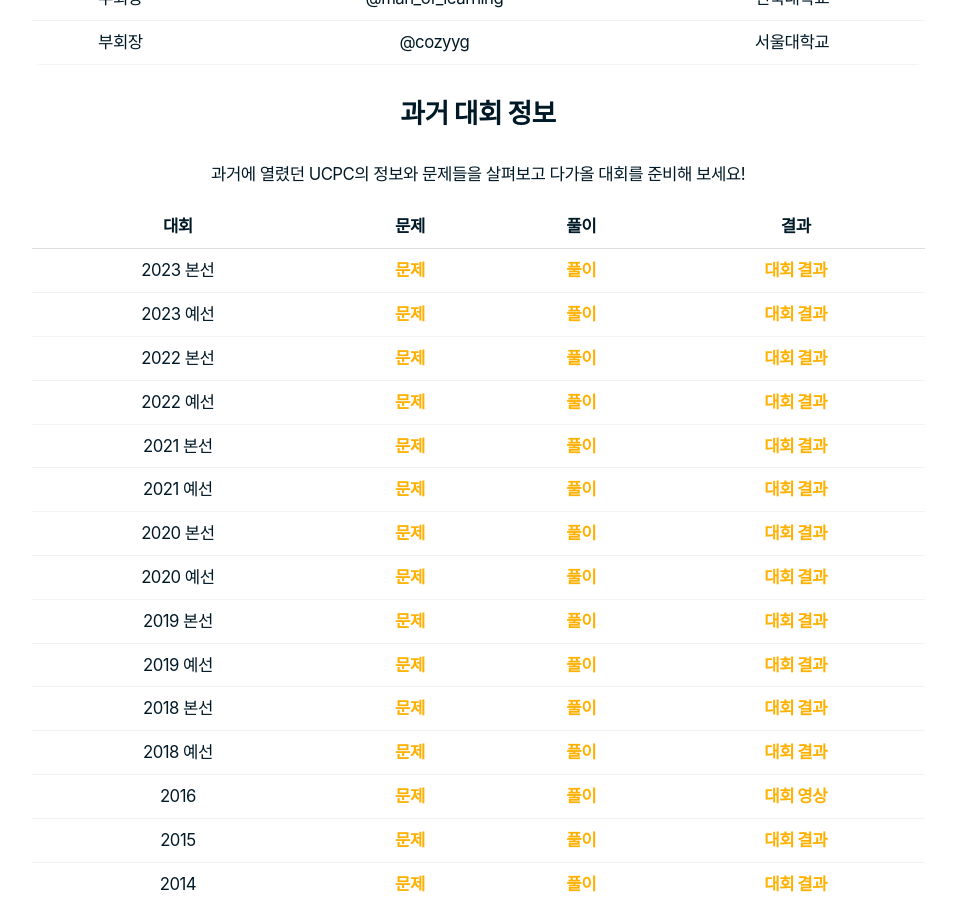
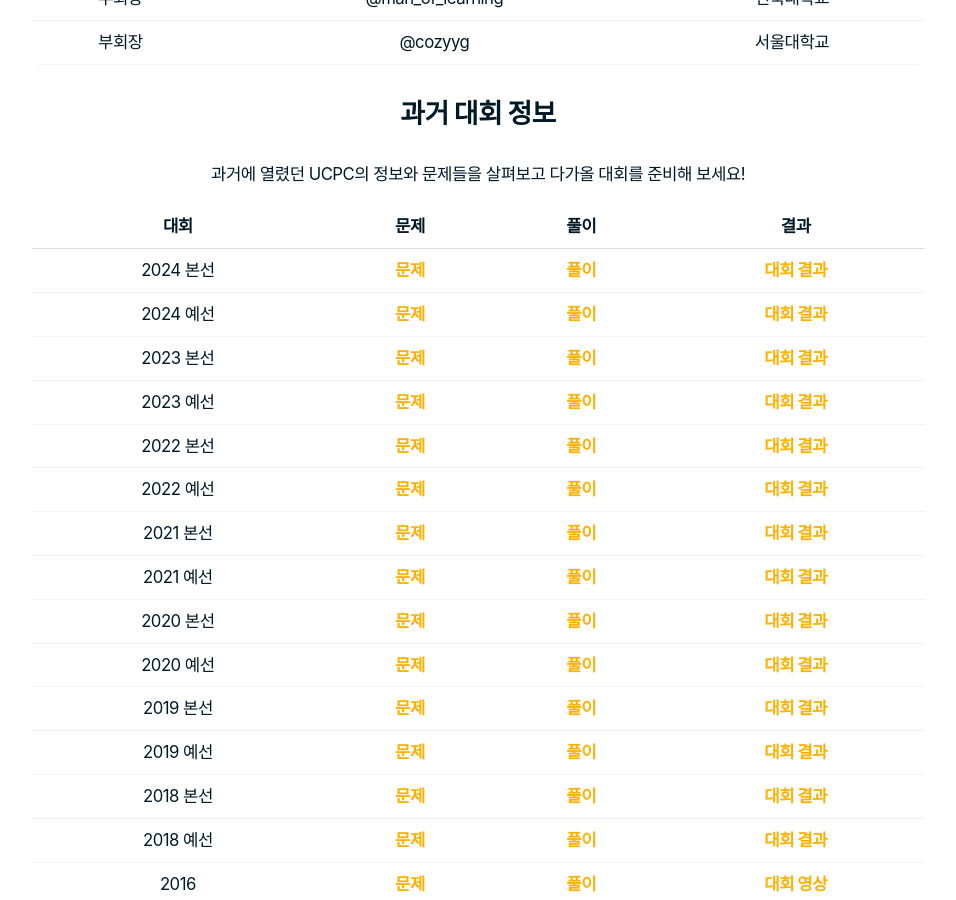
Before and after one commit to ucpcc/main, a Jekyll site: the page built from index.md, in a window 1280 px wide and 900 px high, scrolled down 3293 px. Shown: the whole window, without its empty margins (162-1118 px from the left). Built offline with Jekyll 4.4.1, drawn with Linux system fonts in a browser that asks for light colours; some web fonts are replaced; some of the changed text lies outside the part shown.

Commit message:
2025 홈페이지 업데이트

```diff
--- a/_includes/footer.html
+++ b/_includes/footer.html
@@ -2,16 +2,17 @@
   <div class="contents footer_contents">
     <p>
       <a href="https://www.facebook.com/groups/ucpc.korea">전국 대학생 프로그래밍 대회 동아리 연합</a><br>
-      designs &copy; 2020 &ndash; 2023 <a href="https://shiftpsh.com">shiftpsh.com</a>
+      designs &copy; 2020 &ndash; 2025 <a href="https://shiftpsh.com">shiftpsh.com</a>
     </p>
   </div>
 
   <div style="height: 1rem;"></div>
 
   <div class="contents footer_contents old_sites">
+    <a href="https://2024.ucpc.me"><img style="height: 1.6em;" src="/assets/history/2024.svg" alt="UCPC 2024"></a>
     <a href="https://2023.ucpc.me"><img style="height: 1.6em;" src="/assets/history/2023.svg" alt="UCPC 2023"></a>
     <a href="https://2022.ucpc.me"><img style="height: 1.6em;" src="/assets/history/2022.svg" alt="UCPC 2022"></a>
-    <a href="https://2021.ucpc.me"><img style="height: 1.6em;" src="/assets/history/2021.svg" alt="UCPC 2021"></a>
+    <a href="https://2021.ucpc.me"><img style="height: 1.4em;" src="/assets/history/2021.svg" alt="UCPC 2021"></a>
     <a href="https://2020.ucpc.me"><img style="height: 1.4em;" src="/assets/history/2020.svg" alt="UCPC 2020"></a>
     <a href="https://2019.ucpc.me"><img style="height: 1em;" src="/assets/history/2019.svg" alt="UCPC 2019"></a>
   </div>
--- a/_includes/header.html
+++ b/_includes/header.html
@@ -6,7 +6,7 @@
   </div>
   <div style="height: 2rem;"></div>
   <div class="main_top_bg">
-    <a href="{{ "/" | relative_url }}"><img class="main_logo" src="{{ "/assets/ucpc2024-logo.svg" | relative_url }}" alt="UCPC 2023"></a>
+    <a href="{{ "/" | relative_url }}"><img class="main_logo" src="{{ "/assets/ucpc2024-logo.svg" | relative_url }}" alt="UCPC 2024"></a>
   </div>
   <div style="height: 1rem;"></div>
   <div>
--- a/index.md
+++ b/index.md
@@ -3,14 +3,14 @@ layout: home
 title: 전국 대학생 프로그래밍 대회 동아리 연합
 ---
 
-## [UCPC 2024 신청하기](https://2024.ucpc.me)
+## [UCPC 2024 신청하기](https://2024.ucpc.me){:target="_blank"}
 
 ## 공지
-- (2024-03-25) UCPC 2024의 [Call for tasks](https://2024.ucpc.me/tasks/)를 진행합니다.
-- (2024-03-25) UCPC 2024가 개최될 예정입니다 -- 대회 페이지: [링크](https://2024.ucpc.me)
-- (2023-12-27) Good Bye, BOJ 2023!의 참가 신청을 받고 있습니다. [대회 페이지](https://2023w.ucpc.me)를 참고해주세요.
-- (2023-12-25) Good Bye, BOJ 2023! / Hello, BOJ 2024!가 개최될 예정입니다 -- 대회 페이지: [링크](https://2023w.ucpc.me/)
-- (2023-06-17) UCPC 2023의 참가 신청을 받고 있습니다. [대회 페이지](https://2023.ucpc.me)를 참고해주세요.
+- (2024-03-25) UCPC 2024의 [Call for tasks](https://2024.ucpc.me/tasks/){:target="_blank"}를 진행합니다.
+- (2024-03-25) UCPC 2024가 개최될 예정입니다 -- 대회 페이지: [링크](https://2024.ucpc.me){:target="_blank"}
+- (2023-12-27) Good Bye, BOJ 2023!의 참가 신청을 받고 있습니다. [대회 페이지](https://2023w.ucpc.me){:target="_blank"}를 참고해주세요.
+- (2023-12-25) Good Bye, BOJ 2023! / Hello, BOJ 2024!가 개최될 예정입니다 -- 대회 페이지: [링크](https://2023w.ucpc.me/){:target="_blank"}
+- (2023-06-17) UCPC 2023의 참가 신청을 받고 있습니다. [대회 페이지](https://2023.ucpc.me){:target="_blank"}를 참고해주세요.
 
 ## 소속 동아리
 
@@ -60,28 +60,29 @@ title: 전국 대학생 프로그래밍 대회 동아리 연합
 | 부회장 | @man_of_learning | 전북대학교 |
 | 부회장 | @cozyyg | 서울대학교 |
 
-
 ## 과거 대회 정보
 
 과거에 열렸던 UCPC의 정보와 문제들을 살펴보고 다가올 대회를 준비해 보세요!
 
 | 대회      |   문제   |    풀이    |     결과   |
 | --------- | :----------------------------------------------------------------------------------------------------------------------: | :-------------------------------------------------------------------: | :------------------------------------------------------------------------------------: |
-| 2023 본선 |                                   [문제](https://www.acmicpc.net/category/detail/3630)                                   | [풀이](https://static.ucpc.me/files/2023/ucpc23-finals-solutions.pdf) |               [대회 결과](https://www.acmicpc.net/contest/spotboard/1069)              |
-| 2023 예선 |                                   [문제](https://www.acmicpc.net/category/detail/3613)                                   | [풀이](https://static.ucpc.me/files/2023/ucpc23-prelim-solutions.pdf) |               [대회 결과](https://www.acmicpc.net/contest/spotboard/1067)              |
-| 2022 본선 |                                   [문제](https://www.acmicpc.net/category/detail/3147)                                   | [풀이](https://static.ucpc.me/files/2022/ucpc22-finals-solutions.pdf) |               [대회 결과](https://www.acmicpc.net/contest/spotboard/828)               |
-| 2022 예선 |                                   [문제](https://www.acmicpc.net/category/detail/3138)                                   | [풀이](https://static.ucpc.me/files/2022/ucpc22-prelim-solutions.pdf) |               [대회 결과](https://www.acmicpc.net/contest/spotboard/827)               |
-| 2021 본선 |                                   [문제](https://www.acmicpc.net/category/detail/2743)                                   | [풀이](https://static.ucpc.me/files/2021/ucpc21-finals-solutions.pdf) |               [대회 결과](https://www.acmicpc.net/contest/spotboard/670)               |
-| 2021 예선 |                                   [문제](https://www.acmicpc.net/category/detail/2692)                                   | [풀이](https://static.ucpc.me/files/2021/ucpc21-prelim-solutions.pdf) |               [대회 결과](https://www.acmicpc.net/contest/spotboard/668)               |
-| 2020 본선 |                                   [문제](https://www.acmicpc.net/category/detail/2272)                                   | [풀이](https://static.ucpc.me/files/2020/ucpc20-finals-solutions.pdf) |               [대회 결과](https://www.acmicpc.net/contest/spotboard/524)               |
-| 2020 예선 |                                   [문제](https://www.acmicpc.net/category/detail/2270)                                   | [풀이](https://static.ucpc.me/files/2020/ucpc20-prelim-solutions.pdf) |               [대회 결과](https://www.acmicpc.net/contest/spotboard/521)               |
-| 2019 본선 |                                   [문제](https://www.acmicpc.net/category/detail/2054)                                   |    [풀이](https://static.ucpc.me/files/2019/ucpc-2019-finals.pdf)     |               [대회 결과](https://www.acmicpc.net/contest/spotboard/450)               |
-| 2019 예선 |                                   [문제](https://www.acmicpc.net/category/detail/2053)                                   |    [풀이](https://static.ucpc.me/files/2019/ucpc-2019-prelim.pdf)     |               [대회 결과](https://www.acmicpc.net/contest/spotboard/449)               |
-| 2018 본선 |                                   [문제](https://www.acmicpc.net/category/detail/1893)                                   |    [풀이](https://static.ucpc.me/files/2018/ucpc-2018-finals.pdf)     |               [대회 결과](https://www.acmicpc.net/contest/spotboard/314)               |
-| 2018 예선 |                                   [문제](https://www.acmicpc.net/category/detail/1891)                                   |    [풀이](https://static.ucpc.me/files/2018/ucpc-2018-prelim.pdf)     |               [대회 결과](https://www.acmicpc.net/contest/spotboard/307)               |
-| 2016      |                                   [문제](https://www.acmicpc.net/category/detail/1510)                                   |   [풀이](https://static.ucpc.me/files/2016/2016-ucpc-65393552.pdf)    |                [대회 영상](https://www.youtube.com/watch?v=vScs5byLKcc)                |
-| 2015      |                                   [문제](https://www.acmicpc.net/category/detail/1358)                                   |       [풀이](https://static.ucpc.me/files/2015/5-51953762.pdf)        |                       [대회 결과](https://ucpc2015.acmicpc.net/)                       |
-| 2014      | [문제](https://algospot.com/judge/problem/list/?source=제4회%20전국%20대학생%20프로그래밍%20대회%20동아리%20연합%20대회) |      [풀이](https://static.ucpc.me/files/2014/ucpc2014_sol_.pdf)      |                         [대회 결과](http://140823.hodduc.net/)                         |
-| 2013      | [문제](https://algospot.com/judge/problem/list/?source=제3회%20전국%20대학생%20프로그래밍%20대회%20동아리%20연합%20대회) | [풀이](https://static.ucpc.me/files/2013/ucpc-3rd-solution-slide.pdf) | [대회 결과](https://dl.dropboxusercontent.com/s/sk5n8ur0kl7l5gq/ucpc-3rd-standing.png) |
-| 2012      |        [문제](https://static.ucpc.me/files/2012/ucpc12-problems.pdf)            |   [풀이](https://static.ucpc.me/files/2012/ucpc12-solutions.pdf) | |
-| 2011      |        [문제](https://static.ucpc.me/files/2011/ucpc11-problems.pdf)     |     [풀이](https://static.ucpc.me/files/2011/ucpc-1st-slide.pdf)      |                                                                                        |
+| 2024 본선 |                                   [문제](https://www.acmicpc.net/category/detail/4263){:target="_blank"}                                   | [풀이](https://static.ucpc.me/files/2024/ucpc24-finals-solutions.pdf){:target="_blank"} |               [대회 결과](https://www.acmicpc.net/contest/spotboard/1316){:target="_blank"}              |
+| 2024 예선 |                                   [문제](https://www.acmicpc.net/category/detail/4252){:target="_blank"}                                   | [풀이](https://static.ucpc.me/files/2024/ucpc24-prelim-solutions.pdf){:target="_blank"} |               [대회 결과](https://www.acmicpc.net/contest/spotboard/1310){:target="_blank"}              |
+| 2023 본선 |                                   [문제](https://www.acmicpc.net/category/detail/3630){:target="_blank"}                                   | [풀이](https://static.ucpc.me/files/2023/ucpc23-finals-solutions.pdf){:target="_blank"} |               [대회 결과](https://www.acmicpc.net/contest/spotboard/1069){:target="_blank"}              |
+| 2023 예선 |                                   [문제](https://www.acmicpc.net/category/detail/3613){:target="_blank"}                                   | [풀이](https://static.ucpc.me/files/2023/ucpc23-prelim-solutions.pdf){:target="_blank"} |               [대회 결과](https://www.acmicpc.net/contest/spotboard/1067){:target="_blank"}              |
+| 2022 본선 |                                   [문제](https://www.acmicpc.net/category/detail/3147){:target="_blank"}                                   | [풀이](https://static.ucpc.me/files/2022/ucpc22-finals-solutions.pdf){:target="_blank"} |               [대회 결과](https://www.acmicpc.net/contest/spotboard/828){:target="_blank"}               |
+| 2022 예선 |                                   [문제](https://www.acmicpc.net/category/detail/3138){:target="_blank"}                                   | [풀이](https://static.ucpc.me/files/2022/ucpc22-prelim-solutions.pdf){:target="_blank"} |               [대회 결과](https://www.acmicpc.net/contest/spotboard/827){:target="_blank"}               |
+| 2021 본선 |                                   [문제](https://www.acmicpc.net/category/detail/2743){:target="_blank"}                                   | [풀이](https://static.ucpc.me/files/2021/ucpc21-finals-solutions.pdf){:target="_blank"} |               [대회 결과](https://www.acmicpc.net/contest/spotboard/670){:target="_blank"}               |
+| 2021 예선 |                                   [문제](https://www.acmicpc.net/category/detail/2692){:target="_blank"}                                   | [풀이](https://static.ucpc.me/files/2021/ucpc21-prelim-solutions.pdf){:target="_blank"} |               [대회 결과](https://www.acmicpc.net/contest/spotboard/668){:target="_blank"}               |
+| 2020 본선 |                                   [문제](https://www.acmicpc.net/category/detail/2272){:target="_blank"}                                   | [풀이](https://static.ucpc.me/files/2020/ucpc20-finals-solutions.pdf){:target="_blank"} |               [대회 결과](https://www.acmicpc.net/contest/spotboard/524){:target="_blank"}               |
+| 2020 예선 |                                   [문제](https://www.acmicpc.net/category/detail/2270){:target="_blank"}                                   | [풀이](https://static.ucpc.me/files/2020/ucpc20-prelim-solutions.pdf){:target="_blank"} |               [대회 결과](https://www.acmicpc.net/contest/spotboard/521){:target="_blank"}               |
+| 2019 본선 |                                   [문제](https://www.acmicpc.net/category/detail/2054){:target="_blank"}                                   |    [풀이](https://static.ucpc.me/files/2019/ucpc-2019-finals.pdf){:target="_blank"}     |               [대회 결과](https://www.acmicpc.net/contest/spotboard/450){:target="_blank"}               |
+| 2019 예선 |                                   [문제](https://www.acmicpc.net/category/detail/2053){:target="_blank"}                                   |    [풀이](https://static.ucpc.me/files/2019/ucpc-2019-prelim.pdf){:target="_blank"}     |               [대회 결과](https://www.acmicpc.net/contest/spotboard/449){:target="_blank"}               |
+| 2018 본선 |                                   [문제](https://www.acmicpc.net/category/detail/1893){:target="_blank"}                                   |    [풀이](https://static.ucpc.me/files/2018/ucpc-2018-finals.pdf){:target="_blank"}     |               [대회 결과](https://www.acmicpc.net/contest/spotboard/314){:target="_blank"}               |
+| 2018 예선 |                                   [문제](https://www.acmicpc.net/category/detail/1891){:target="_blank"}                                   |    [풀이](https://static.ucpc.me/files/2018/ucpc-2018-prelim.pdf){:target="_blank"}     |               [대회 결과](https://www.acmicpc.net/contest/spotboard/307){:target="_blank"}               |
+| 2016      |                                   [문제](https://www.acmicpc.net/category/detail/1510){:target="_blank"}                                   |   [풀이](https://static.ucpc.me/files/2016/2016-ucpc-65393552.pdf){:target="_blank"}    |                [대회 영상](https://www.youtube.com/watch?v=vScs5byLKcc){:target="_blank"}                |
+| 2015      |                                   [문제](https://www.acmicpc.net/category/detail/1358){:target="_blank"}                                   |       [풀이](https://static.ucpc.me/files/2015/5-51953762.pdf){:target="_blank"}        |                       [대회 결과](https://ucpc2015.acmicpc.net/){:target="_blank"}                       |
+| 2014      | [문제](https://algospot.com/judge/problem/list/?source=제4회%20전국%20대학생%20프로그래밍%20대회%20동아리%20연합%20대회){:target="_blank"} |      [풀이](https://static.ucpc.me/files/2014/ucpc2014_sol_.pdf){:target="_blank"}      |                         [대회 결과](http://140823.hodduc.net/){:target="_blank"}                         |
+| 2013      | [문제](https://algospot.com/judge/problem/list/?source=제3회%20전국%20대학생%20프로그래밍%20대회%20동아리%20연합%20대회){:target="_blank"} | [풀이](https://static.ucpc.me/files/2013/ucpc-3rd-solution-slide.pdf){:target="_blank"} | [대회 결과](https://dl.dropboxusercontent.com/s/sk5n8ur0kl7l5gq/ucpc-3rd-standing.png){:target="_blank"} |
+| 2012      |        [문제](https://static.ucpc.me/files/2012/ucpc12-problems.pdf){:target="_blank"}            |   [풀이](https://static.ucpc.me/files/2012/ucpc12-solutions.pdf){:target="_blank"} | |
+| 2011      |        [문제](https://static.ucpc.me/files/2011/ucpc11-problems.pdf){:target="_blank"}     |     [풀이](https://static.ucpc.me/files/2011/ucpc-1st-slide.pdf){:target="_blank"}      |                                                                                        |
```
Also changed, not shown: Gemfile.lock, README.md, assets/history/2024.svg (added), 1 other file.
